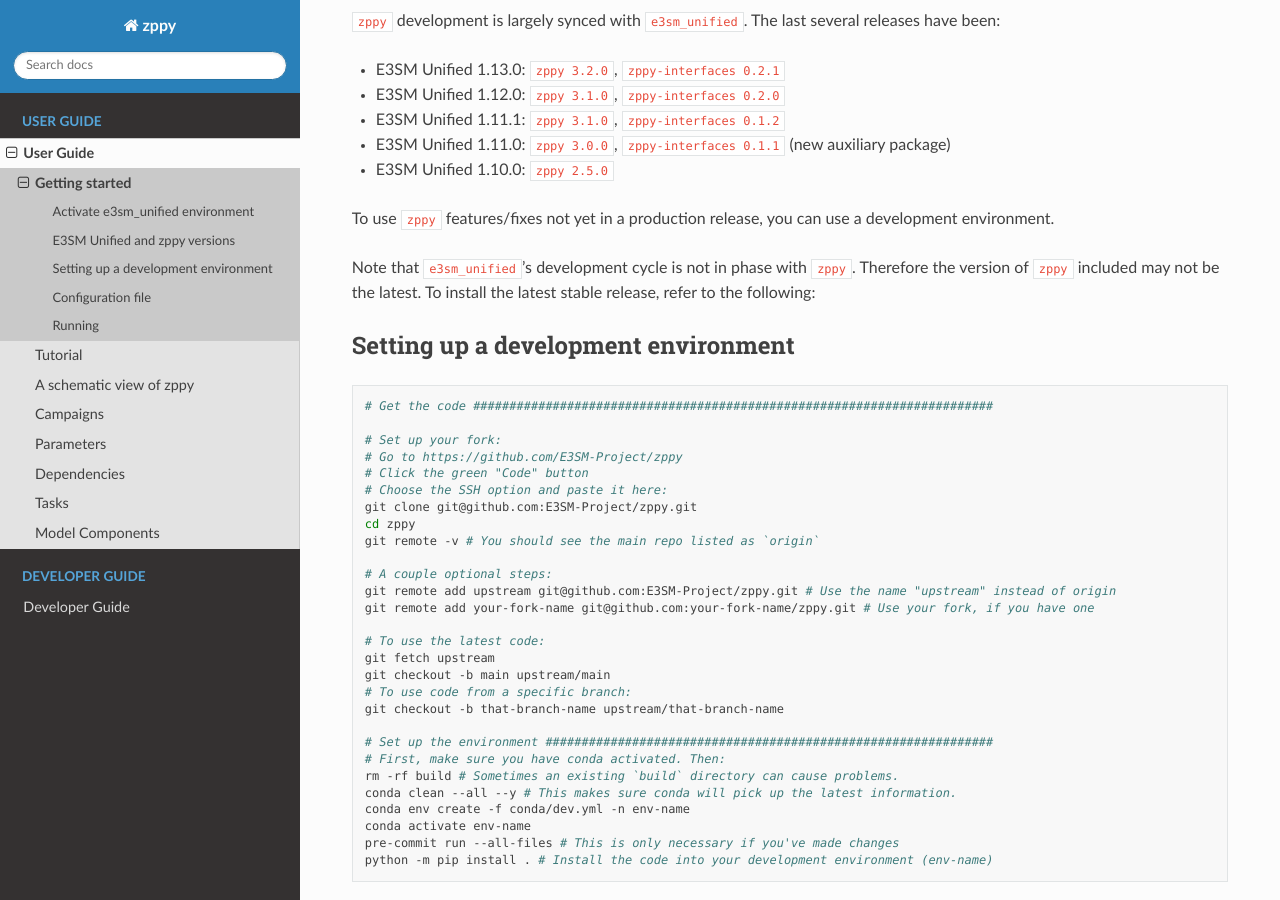
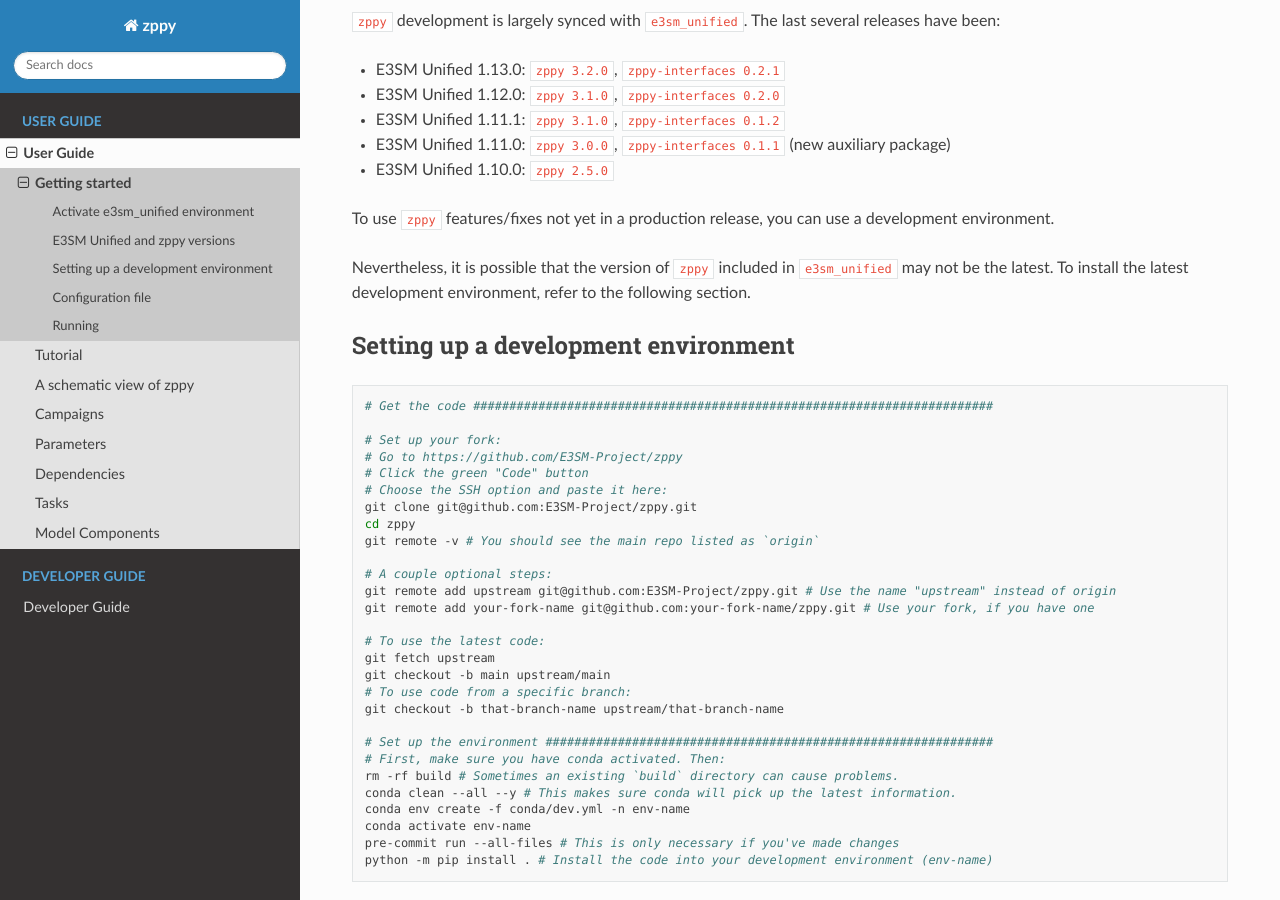
Before and after one commit to E3SM-Project/zppy, a Sphinx documentation site: the page built from docs/source/user_guide/getting_started.rst, in a window 1280 px wide and 900 px high, scrolled down 1241 px. Built offline with Sphinx 7.4.7 and the Read the Docs theme 3.1.0, drawn with Linux system fonts in a browser that asks for light colours.

Commit message:
Fix E3SM Unified wording

```diff
--- a/docs/source/user_guide/getting_started.rst
+++ b/docs/source/user_guide/getting_started.rst
@@ -69,9 +69,7 @@
 
 To use ``zppy`` features/fixes not yet in a production release, you can use a development environment.
 
-Note that ``e3sm_unified``'s development cycle is not in phase with ``zppy``.
-Therefore the version of ``zppy`` included may not be the latest.
-To install the latest stable release, refer to the following:
+Nevertheless, it is possible that the version of ``zppy`` included in ``e3sm_unified`` may not be the latest. To install the latest development environment, refer to the following section.
 
 Setting up a development environment
 ====================================
```
